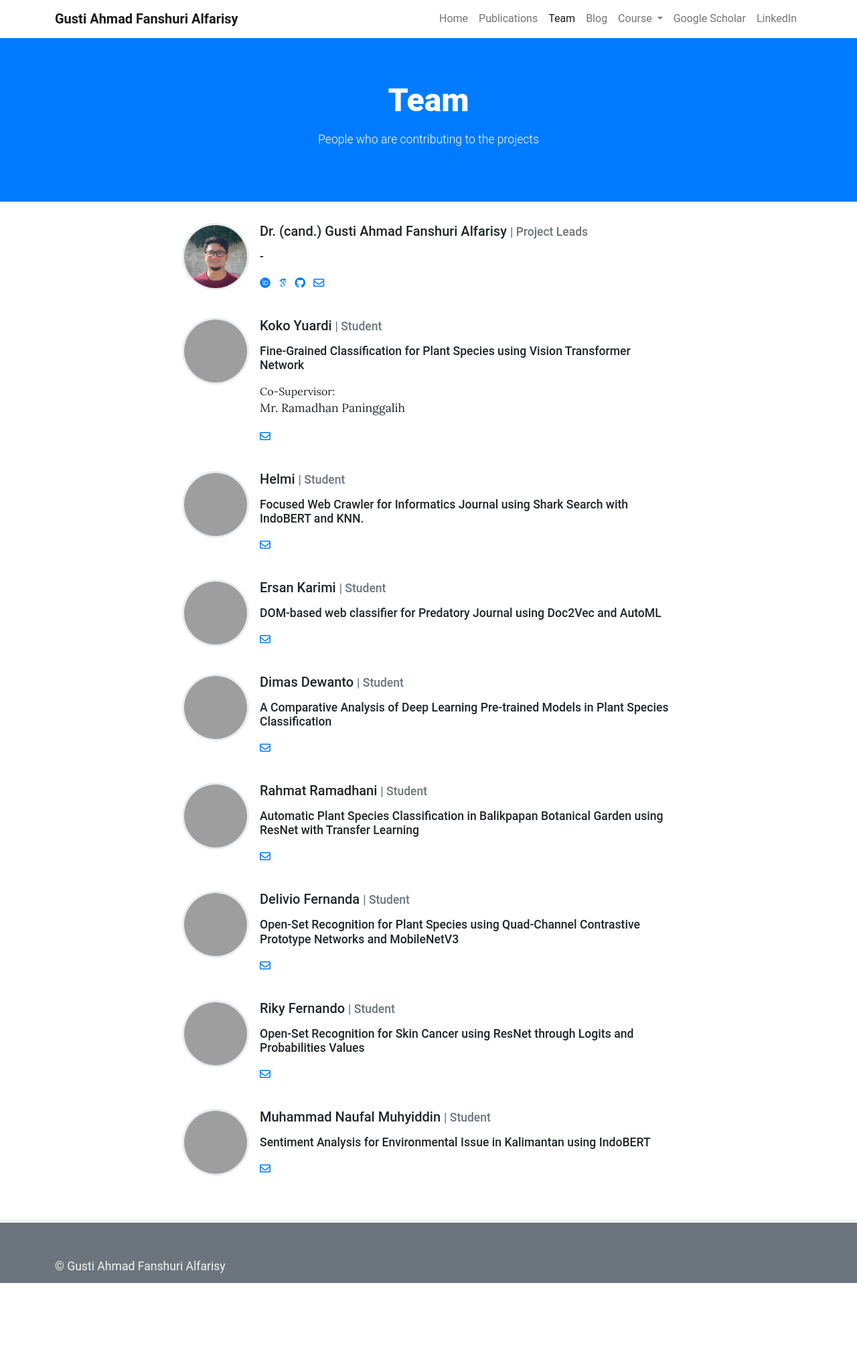
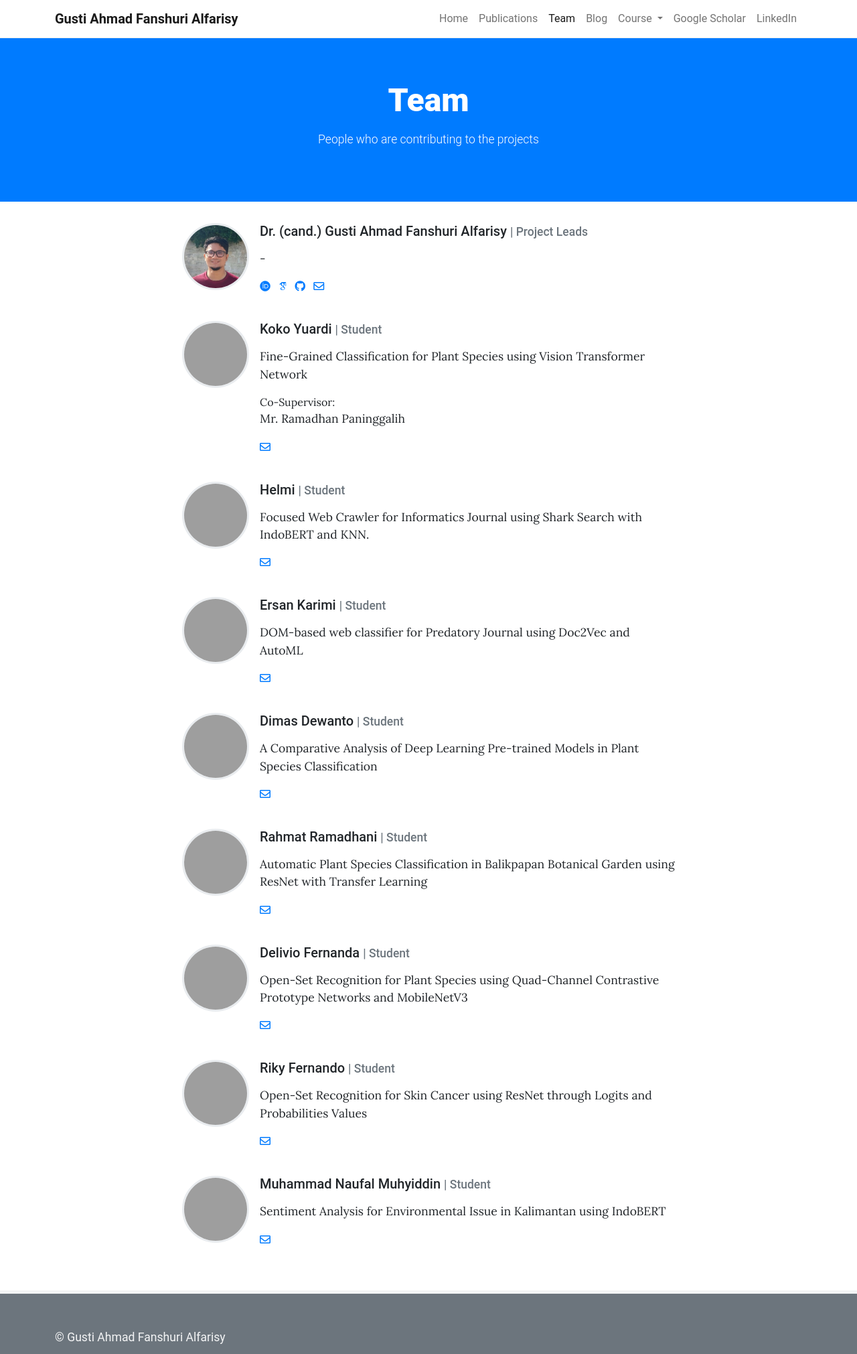
Before and after one commit to gusti-alfarisy/gusti-alfarisy.github.io, a Jekyll site: the page built from pages/team.md, in a window 1280 px wide. Shown: the whole page at 67% size. Built offline with Jekyll 4.4.1, drawn with Linux system fonts in a browser that asks for light colours; some web fonts are replaced; before the commit the page ends 1915 px from its top, so only the background shows below that; grey boxes are pictures that could not be loaded.

Commit message:
update team

```diff
--- a/_layouts/team.html
+++ b/_layouts/team.html
@@ -26,7 +26,7 @@ description: Template for team page.
         {% endif %}
       </h5>
 
-      <h5>{{ member.description | markdownify }}</h5>
+      {{ member.description | markdownify }}
 
       {% if member.cospv %}
           Co-Supervisor: {{ member.cospv | markdownify }}
```
